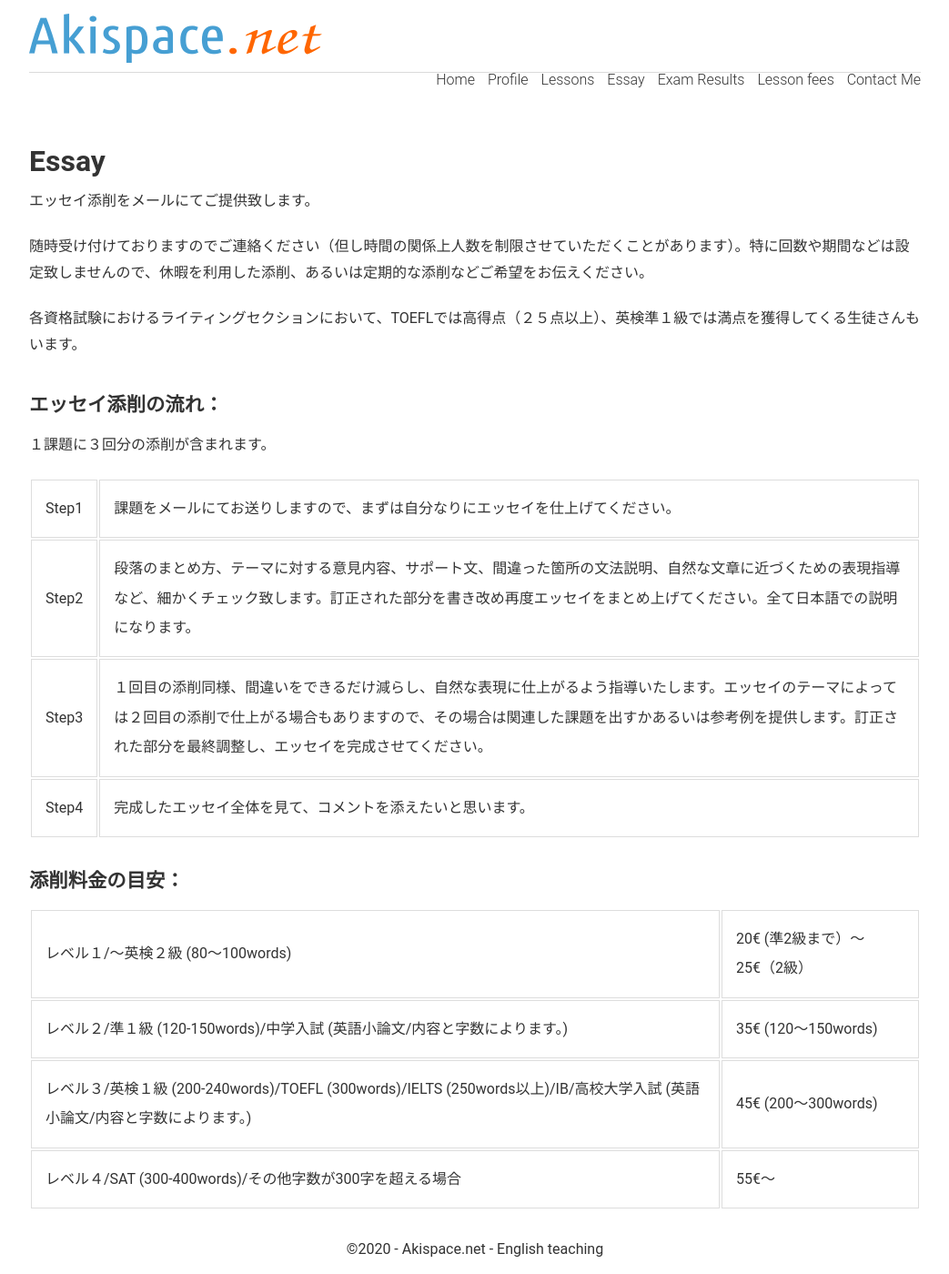
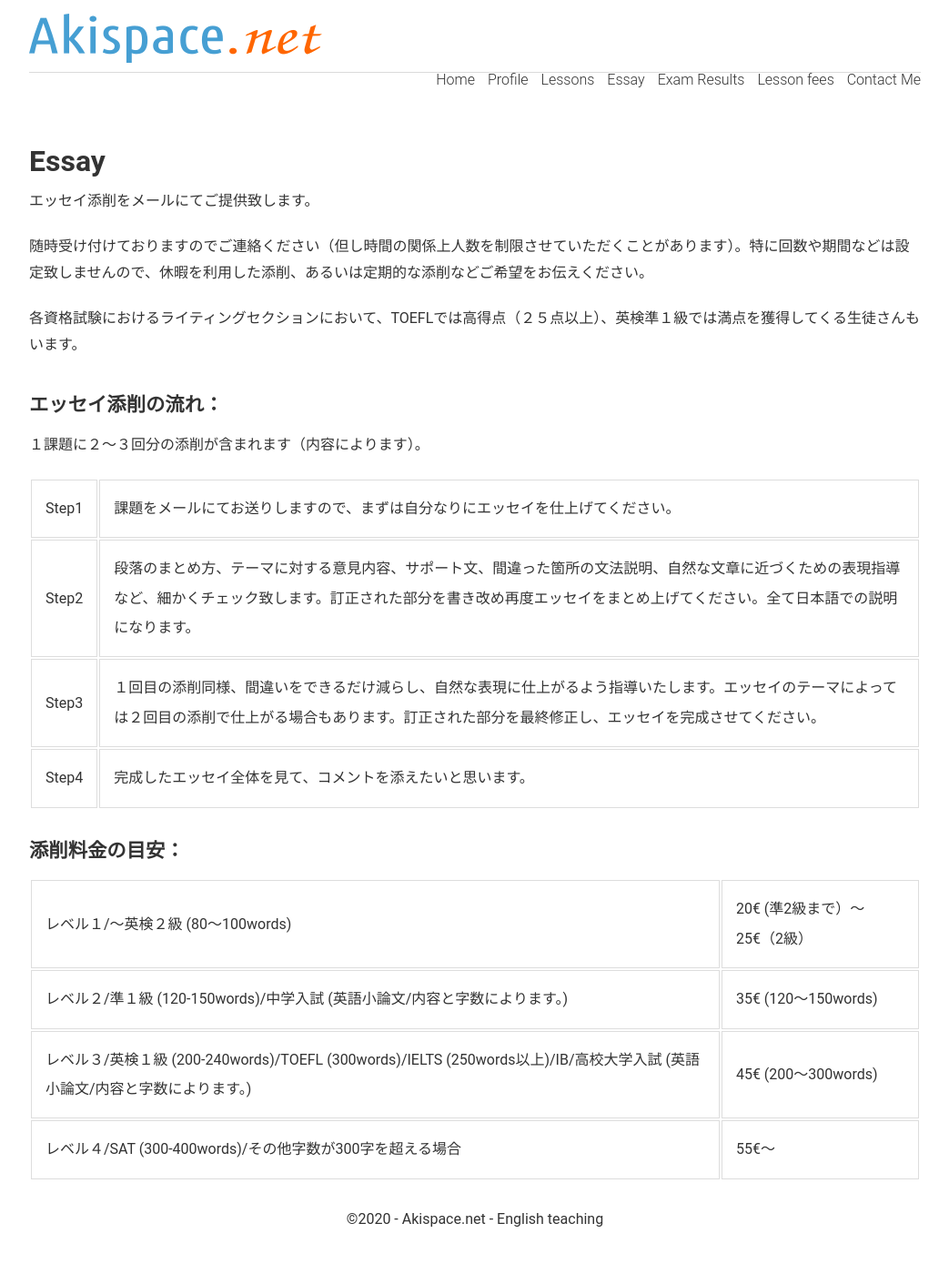
Before and after one commit to phocean/akispace, a Jekyll site: the page built from essays.md, in a window 1280 px wide. Shown: the whole page at 91% size, without its empty margins (118-1161 px from the left). Built offline with Jekyll 4.4.1, drawn with Linux system fonts in a browser that asks for light colours; after the commit the page ends 1367 px from its top, so only the background shows below that.

Commit message:
a few sentences modified

```diff
--- a/essays.md
+++ b/essays.md
@@ -15,12 +15,12 @@ description: 英検/TOEFL/IELTS/SATなどの資格試験に合わせたエッセ
 各資格試験におけるライティングセクションにおいて、TOEFLでは高得点（２５点以上）、英検準１級では満点を獲得してくる生徒さんもいます。
 
 ### エッセイ添削の流れ：
-１課題に３回分の添削が含まれます。
+１課題に２〜３回分の添削が含まれます（内容によります）。
 
 <table>
 <tr><td>Step1 </td><td>課題をメールにてお送りしますので、まずは自分なりにエッセイを仕上げてください。 </td></tr>
 <tr><td>Step2</td><td>段落のまとめ方、テーマに対する意見内容、サポート文、間違った箇所の文法説明、自然な文章に近づくための表現指導など、細かくチェック致します。訂正された部分を書き改め再度エッセイをまとめ上げてください。全て日本語での説明になります。</td></tr>
-<tr><td>Step3</td><td>１回目の添削同様、間違いをできるだけ減らし、自然な表現に仕上がるよう指導いたします。エッセイのテーマによっては２回目の添削で仕上がる場合もありますので、その場合は関連した課題を出すかあるいは参考例を提供します。訂正された部分を最終調整し、エッセイを完成させてください。 </td></tr>
+<tr><td>Step3</td><td>１回目の添削同様、間違いをできるだけ減らし、自然な表現に仕上がるよう指導いたします。エッセイのテーマによっては２回目の添削で仕上がる場合もあります。訂正された部分を最終修正し、エッセイを完成させてください。 </td></tr>
 <tr><td>Step4</td><td>完成したエッセイ全体を見て、コメントを添えたいと思います。</td></tr>
 </table>
 
```
